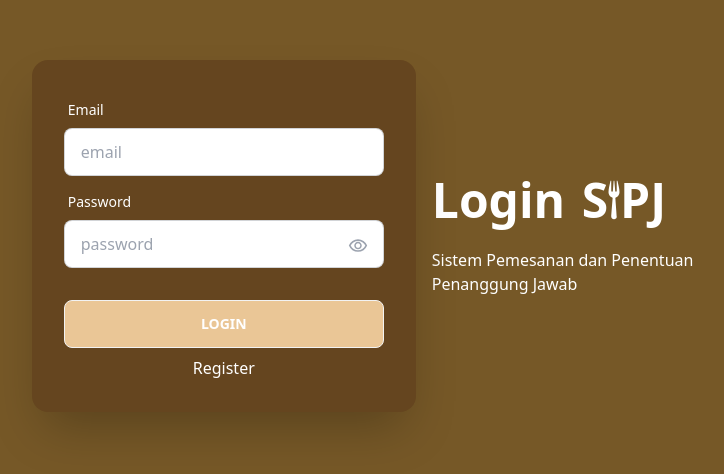
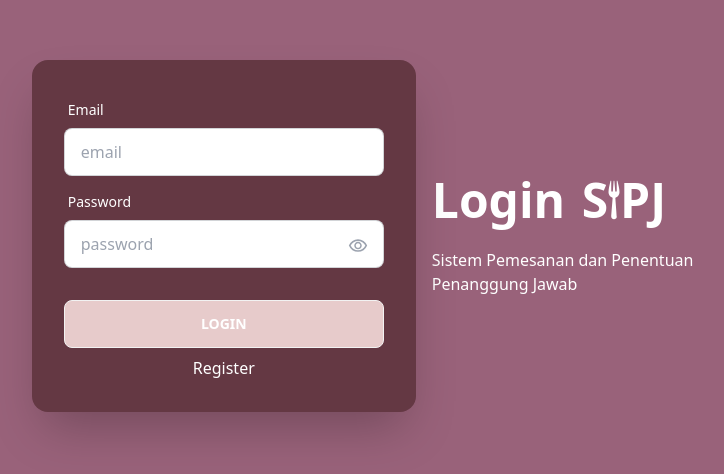
Before and after one commit to Waal28/spppj, a React (Create React App) app: page /login in a window 1280 px wide. Shown: the part 164-638 px from the top of the page, without its empty margins (230-954 px from the left). Built offline with nearby package versions, Linux system fonts and the light colour scheme.

Commit message:
membuat fitur batas list(revisi warna website)

```diff
--- a/src/components/Avatar/index.js
+++ b/src/components/Avatar/index.js
@@ -8,20 +8,14 @@ export default function AvatarComp() {
     <main>
       <div className="bg-kuarteneri flex text-neutral-content items-center rounded-full">
         <div className="ms-2 grid grid-cols-1">
-          <span
-            className="text-sm text-center text-tPrimary capitalize w-full transform scale-75"
-            style={{ textShadow: "0 2px 2px gray" }}
-          >
+          <span className="text-sm text-center -mb-1 font-medium text-primary capitalize w-full transform scale-75">
             {user.name ? (
               user.name
             ) : (
               <div className="animate-pulse w-20 h-3 bg-primary rounded-md "></div>
             )}
           </span>
-          <span
-            className="text-xs text-center text-tPrimary capitalize w-full transform scale-75"
-            style={{ textShadow: "0 2px 2px gray" }}
-          >
+          <span className="text-xs text-center -mt-1 font-medium text-primary capitalize w-full transform scale-75">
             {user.posisi ? (
               `(${user.posisi})`
             ) : (
--- a/tailwind.config.js
+++ b/tailwind.config.js
@@ -15,10 +15,10 @@ module.exports = {
   theme: {
     extend: {
       colors: {
-        primary: "#65451F",
-        secondary: "#765827",
-        tertiary: "#C8AE7D",
-        kuarteneri: "#EAC696",
+        primary: "#643843",
+        secondary: "#99627A",
+        tertiary: "#C88EA7",
+        kuarteneri: "#E7CBCB",
         tPrimary: "#FFFFFF",
       },
     },
```
